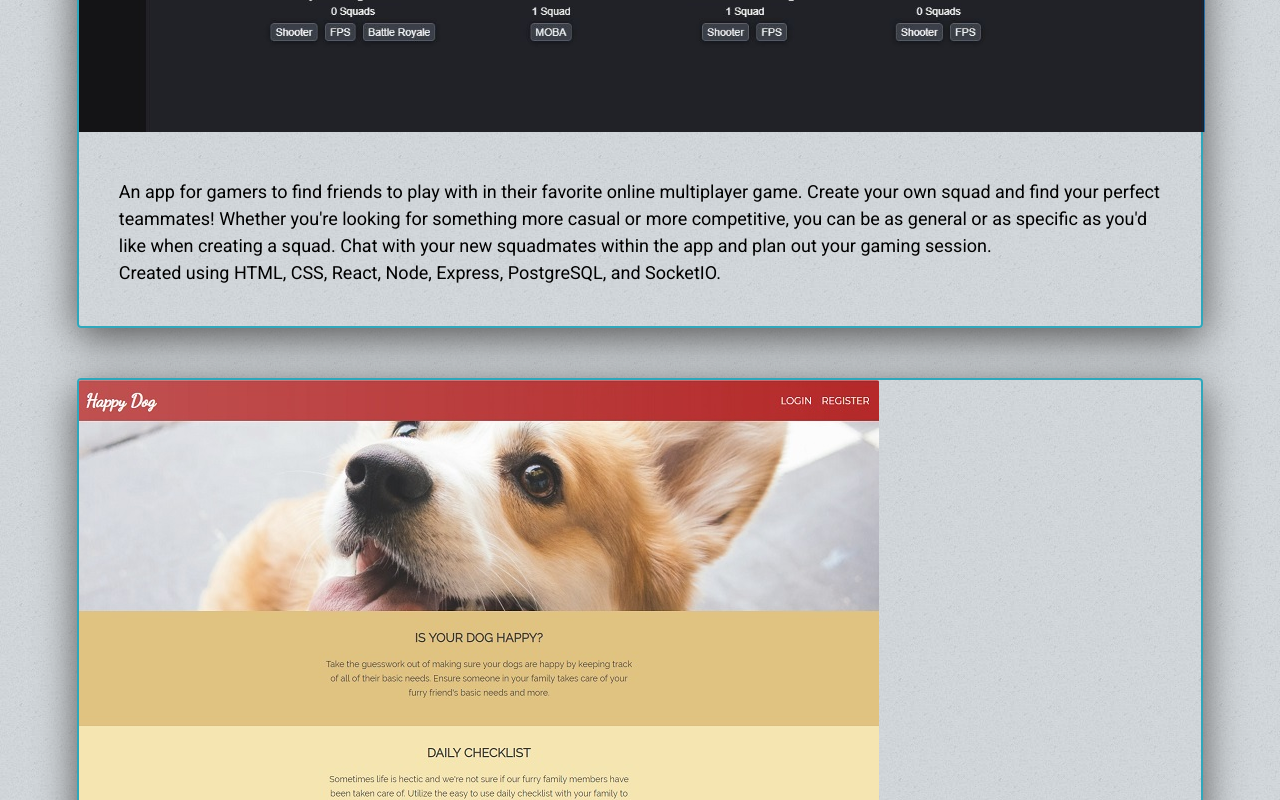
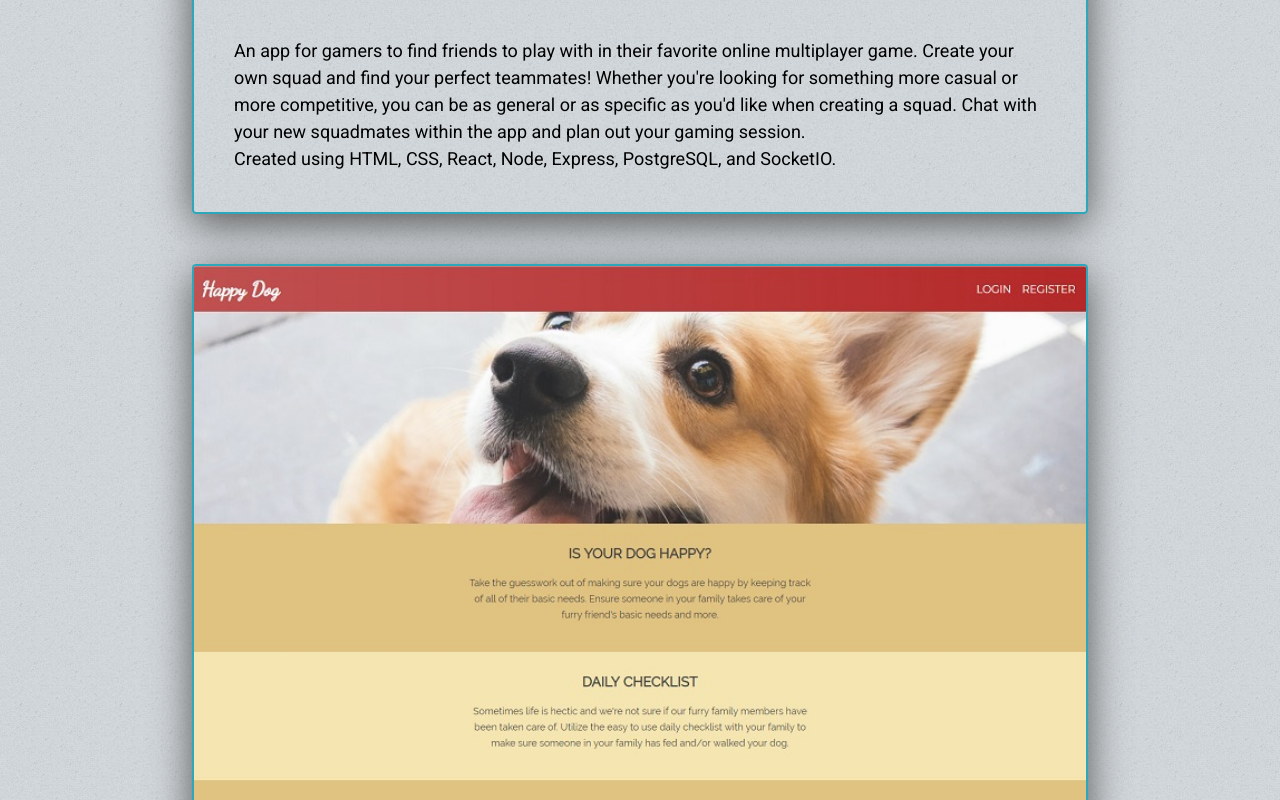
Before and after one commit to williamwdev/portfolio-v1, a React (Create React App) app: page / in a window 1280 px wide. Shown: the part 1060-1860 px from the top of the page. Built offline with nearby package versions, Linux system fonts and the light colour scheme.

Commit message:
fixed css on projects page

```diff
--- a/src/components/Projects/Projects.css
+++ b/src/components/Projects/Projects.css
@@ -8,7 +8,8 @@ p {
 }
 
 .projects-container > section {
-  width: 88vw;
+  width: 70vw;
+  max-width: 940px;
   background: url('../../images/bg02.jpg');
   box-shadow: 0 10px 40px #555;
   border: 2px solid #2fa7bb;
@@ -17,8 +18,9 @@ p {
 }
 
 .projects-container > section > p {
-  width: 88vw;
+  width: 70vw;
   padding: 40px;
+  max-width: 940px;
 }
 
 .projects-container > section:last-child {
@@ -27,11 +29,12 @@ p {
 }
 
 .projects-container, .project-ss {
-  max-width: 88vw;
+  max-width: calc(100% + 15px);
 }
 
 .project-ss {
   border-top-left-radius: 2px;
   border-top-right-radius: 2px;
   border-style: none;
+  width: 100vw;
 }
```
